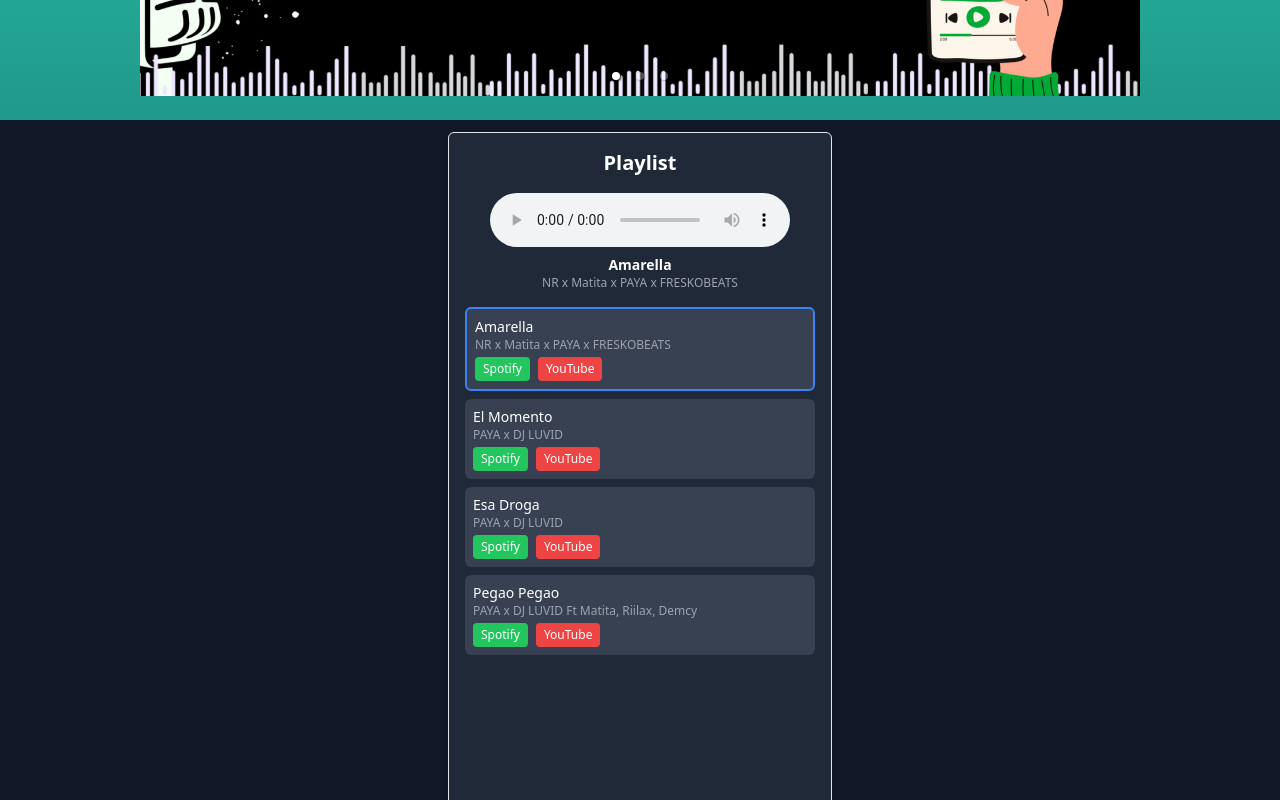
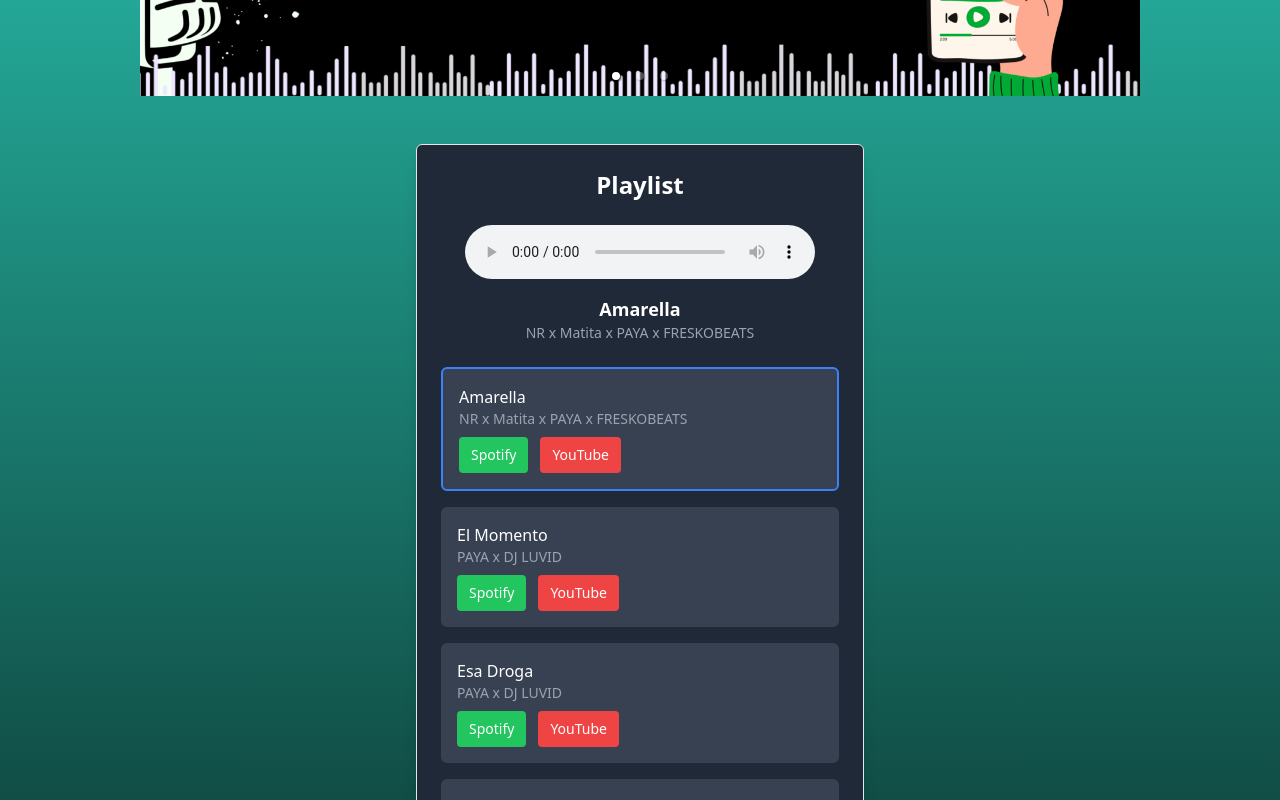
Before and after one commit to destrik1/portafolio, a React (Vite) app: page /Spotify in a window 1280 px wide. Shown: the part 500-1300 px from the top of the page. Built offline with nearby package versions, Linux system fonts and the light colour scheme.

Commit message:
Arreglos1

```diff
--- a/src/Components/AudioPlayer.tsx
+++ b/src/Components/AudioPlayer.tsx
@@ -56,14 +56,14 @@
 // Componente para el reproductor de audio
 const AudioPlayer = ({ currentSong }: { currentSong: Song | null }) => {
   return (
-    <div className="flex flex-col items-center mb-4">
+    <div className="flex flex-col items-center mb-6">
       {currentSong ? (
         <>
           {/* Reproductor de audio */}
           <audio
             key={currentSong.id}
             controls
-            className="w-full max-w-[300px] rounded-lg"
+            className="w-full max-w-[350px] rounded-lg"
             controlsList="nodownload" // Evita descargas
           >
             <source src={currentSong.audioSrc} type="audio/mpeg" />
@@ -71,15 +71,15 @@
           </audio>
 
           {/* Información de la canción */}
-          <p className="mt-2 text-white text-sm font-semibold text-center">
+          <p className="mt-4 text-white text-lg font-semibold text-center">
             {currentSong.title}
           </p>
-          <p className="text-gray-400 text-xs text-center">
+          <p className="text-gray-400 text-sm text-center">
             {currentSong.artist}
           </p>
         </>
       ) : (
-        <p className="text-gray-300 text-sm">Selecciona una canción</p>
+        <p className="text-gray-300 text-lg">Selecciona una canción</p>
       )}
     </div>
   );
@@ -97,10 +97,10 @@
     currentSongIndex !== null ? songs[currentSongIndex] : null;
 
   return (
-    <div className="flex justify-center p-3 bg-gray-900 min-h-screen">
-      <div className="w-full max-w-sm border shadow-md rounded-md p-4 bg-gray-800">
+    <div className="flex justify-center min-h-screen p-6">
+      <div className="w-full max-w-md border shadow-lg rounded-md p-6 bg-gray-800">
         {/* Título */}
-        <h2 className="text-center text-xl font-bold mb-4 text-white">
+        <h2 className="text-center text-2xl font-bold mb-6 text-white">
           Playlist
         </h2>
 
@@ -108,23 +108,23 @@
         <AudioPlayer currentSong={currentSong} />
 
         {/* Tabla de canciones */}
-        <div className="space-y-2">
+        <div className="space-y-4">
           {songs.map((song, index) => (
             <div
               key={song.id}
-              className={`flex flex-col bg-gray-700 p-2 rounded-md hover:bg-gray-600 transition ${
+              className={`flex flex-col bg-gray-700 p-4 rounded-md hover:bg-gray-600 transition ${
                 currentSongIndex === index ? "border-2 border-blue-500" : ""
               }`}
               onClick={() => setSong(index)}
             >
-              <p className="text-sm text-white">{song.title}</p>
-              <p className="text-xs text-gray-400">{song.artist}</p>
-              <div className="flex gap-2 mt-1">
+              <p className="text-base text-white">{song.title}</p>
+              <p className="text-sm text-gray-400">{song.artist}</p>
+              <div className="flex gap-3 mt-2">
                 <a
                   href={song.spotifyUrl}
                   target="_blank"
                   rel="noopener noreferrer"
-                  className="bg-green-500 text-white text-xs px-2 py-1 rounded hover:bg-green-600 transition"
+                  className="bg-green-500 text-white text-sm px-3 py-2 rounded hover:bg-green-600 transition"
                 >
                   Spotify
                 </a>
@@ -132,7 +132,7 @@
                   href={song.youtubeUrl}
                   target="_blank"
                   rel="noopener noreferrer"
-                  className="bg-red-500 text-white text-xs px-2 py-1 rounded hover:bg-red-600 transition"
+                  className="bg-red-500 text-white text-sm px-3 py-2 rounded hover:bg-red-600 transition"
                 >
                   YouTube
                 </a>
```
